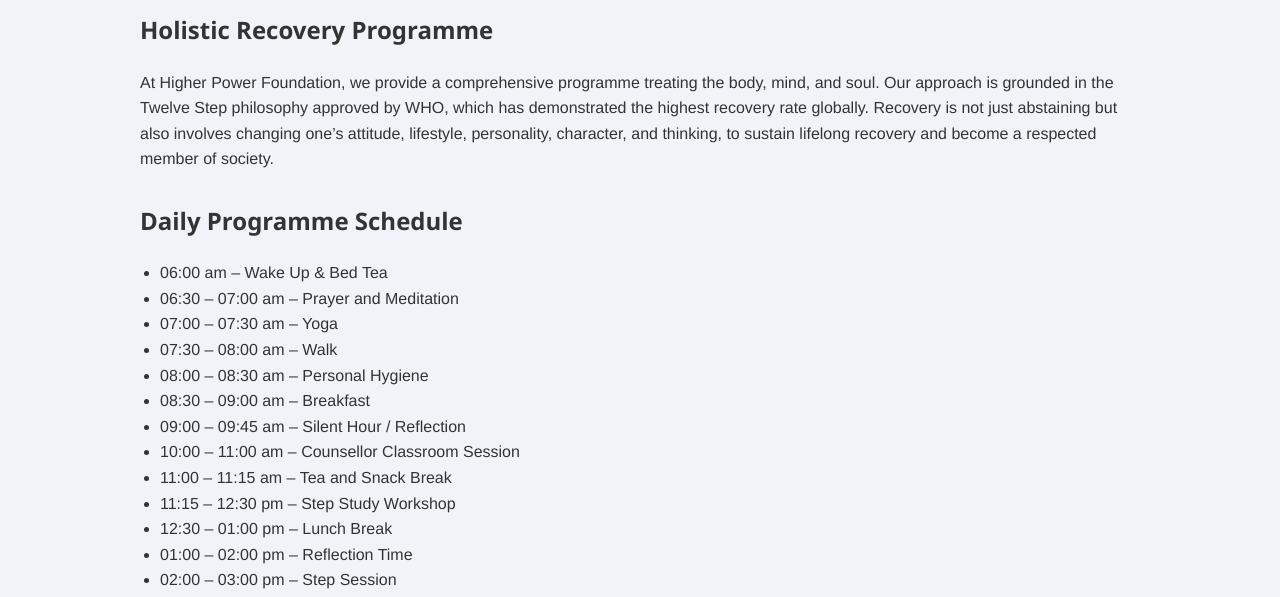
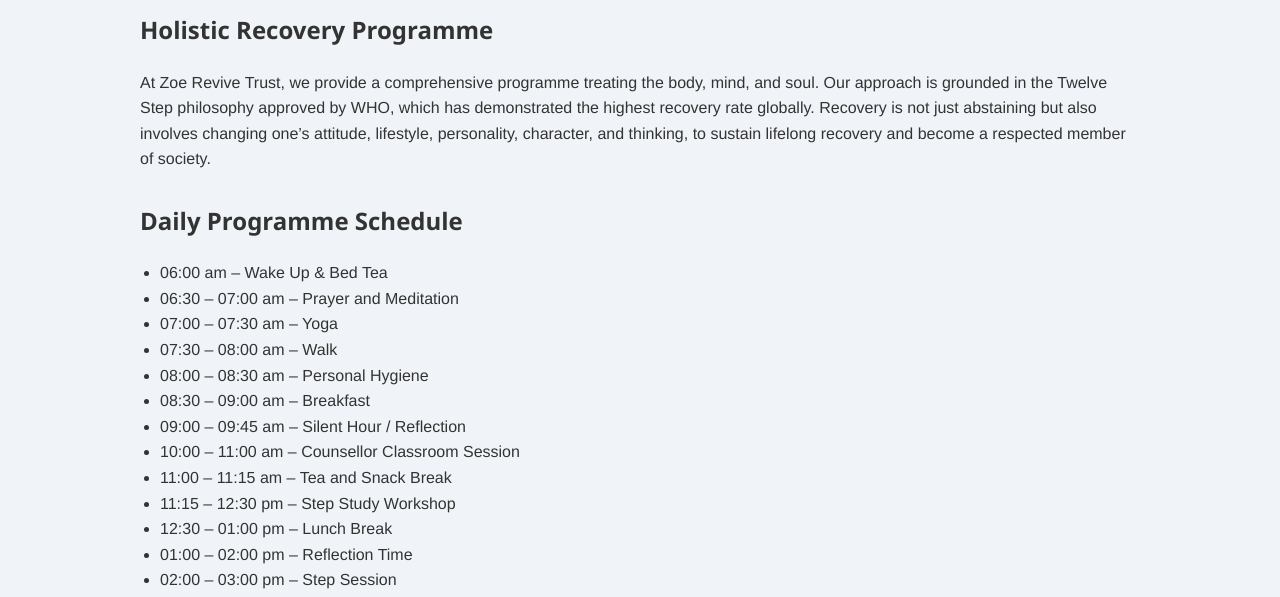
Before and after one commit to ramjisrk/ramjisrk.github.io, a plain HTML site: page treatment.html in a window 1280 px wide. Shown: the part 195-792 px from the top of the page. Drawn offline with Linux system fonts and the light colour scheme.

Commit message:
Update treatment.html

```diff
--- a/treatment.html
+++ b/treatment.html
@@ -25,7 +25,7 @@
 <section>
         <h2>Holistic Recovery Programme</h2>
         <p>
-            At Higher Power Foundation, we provide a comprehensive programme treating the body, mind, and soul. Our approach is grounded in the Twelve Step philosophy approved by WHO, which has demonstrated the highest recovery rate globally. Recovery is not just abstaining but also involves changing one’s attitude, lifestyle, personality, character, and thinking, to sustain lifelong recovery and become a respected member of society.
+            At Zoe Revive Trust, we provide a comprehensive programme treating the body, mind, and soul. Our approach is grounded in the Twelve Step philosophy approved by WHO, which has demonstrated the highest recovery rate globally. Recovery is not just abstaining but also involves changing one’s attitude, lifestyle, personality, character, and thinking, to sustain lifelong recovery and become a respected member of society.
         </p>
     </section>
 
```
